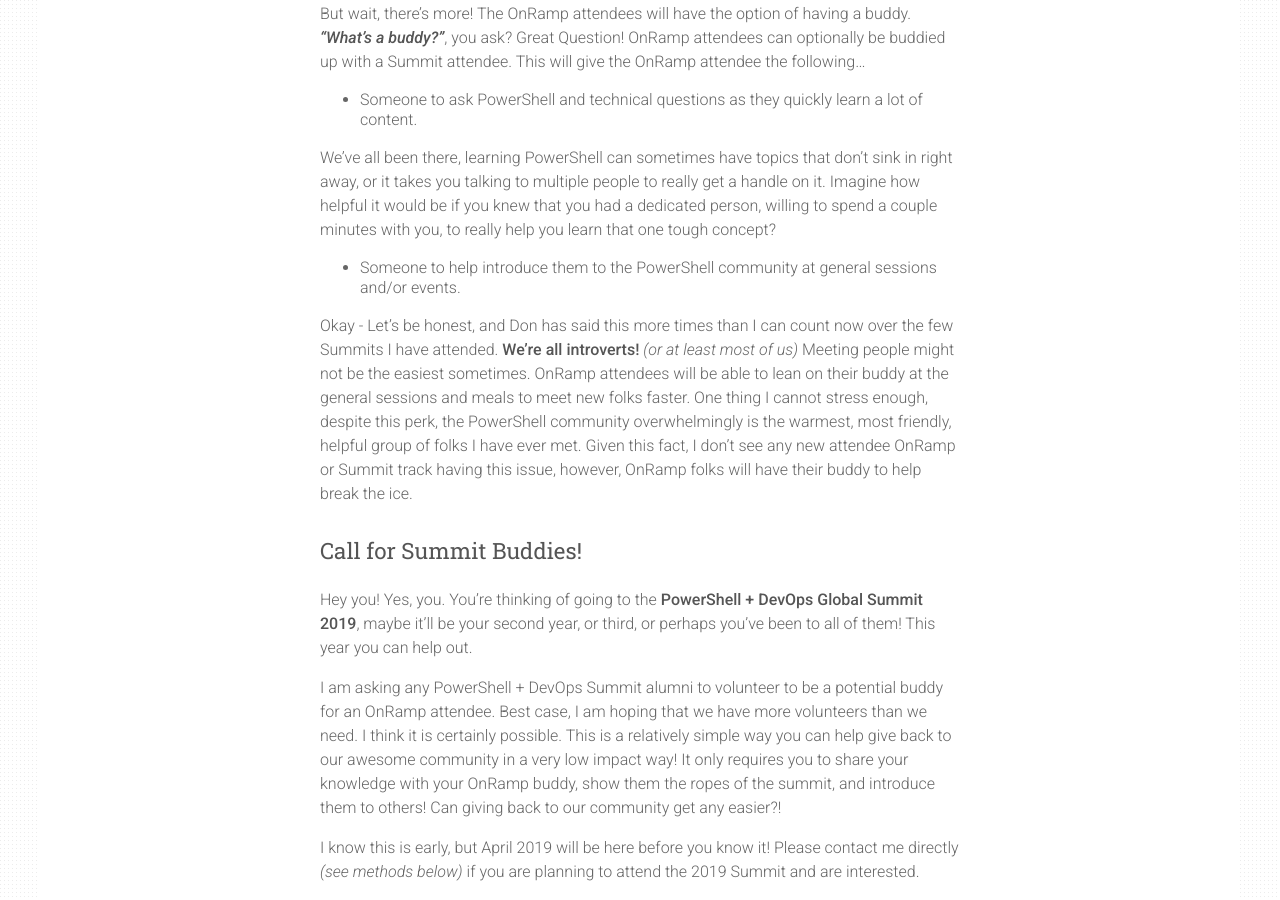
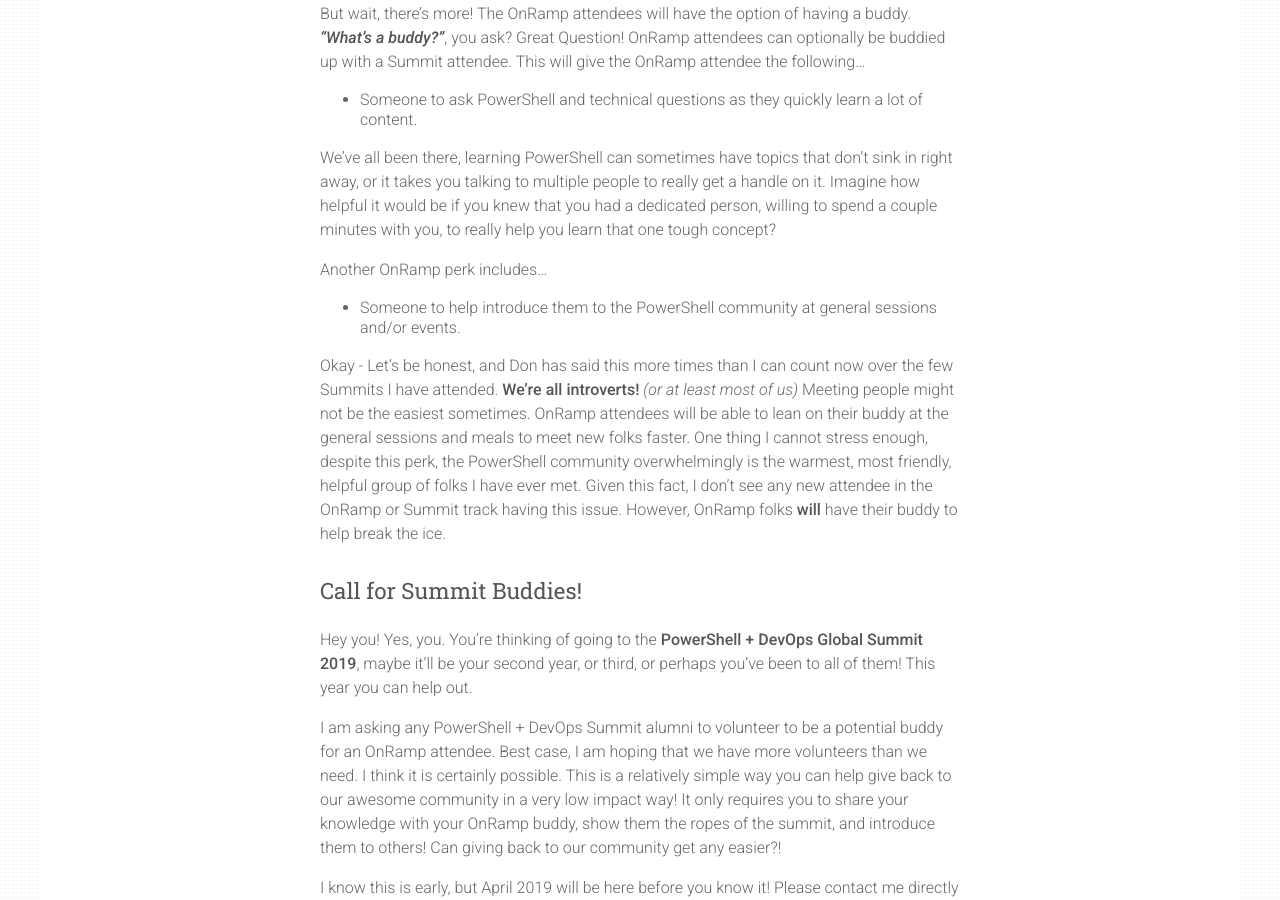
Before and after one commit to picobellobv/ephos.github.io, a Jekyll site: the page built from _posts/2018-8-6-SummitOnRamp.md, in a window 1280 px wide and 900 px high, scrolled down 904 px. Built offline with Jekyll 4.4.1, drawn with Linux system fonts in a browser that asks for light colours.

Commit message:
Fixed some text.

```diff
--- a/_posts/2018-8-6-SummitOnRamp.md
+++ b/_posts/2018-8-6-SummitOnRamp.md
@@ -32,10 +32,12 @@ But wait, there's more!  The OnRamp attendees will have the option of having a b
 
 We've all been there, learning PowerShell can sometimes have topics that don't sink in right away, or it takes you talking to multiple people to really get a handle on it.  Imagine how helpful it would be if you knew that you had a dedicated person, willing to spend a couple minutes with you, to really help you learn that one tough concept?
 
+Another OnRamp perk includes...
+
 - Someone to help introduce them to the PowerShell community at general sessions and/or events.
 
 Okay - Let's be honest, and Don has said this more times than I can count now over the few Summits I have attended.  **We're all introverts!** _(or at least most of us)_  Meeting people might not be the easiest sometimes.  OnRamp attendees will be able to lean on their buddy at the general sessions and meals to meet new folks faster.
-One thing I cannot stress enough, despite this perk, the PowerShell community overwhelmingly is the warmest, most friendly, helpful group of folks I have ever met.  Given this fact, I don't see any new attendee OnRamp or Summit track having this issue, however, OnRamp folks will have their buddy to help break the ice.
+One thing I cannot stress enough, despite this perk, the PowerShell community overwhelmingly is the warmest, most friendly, helpful group of folks I have ever met.  Given this fact, I don't see any new attendee in the OnRamp or Summit track having this issue.  However, OnRamp folks **will** have their buddy to help break the ice.
 
 ### Call for Summit Buddies!
 
```
